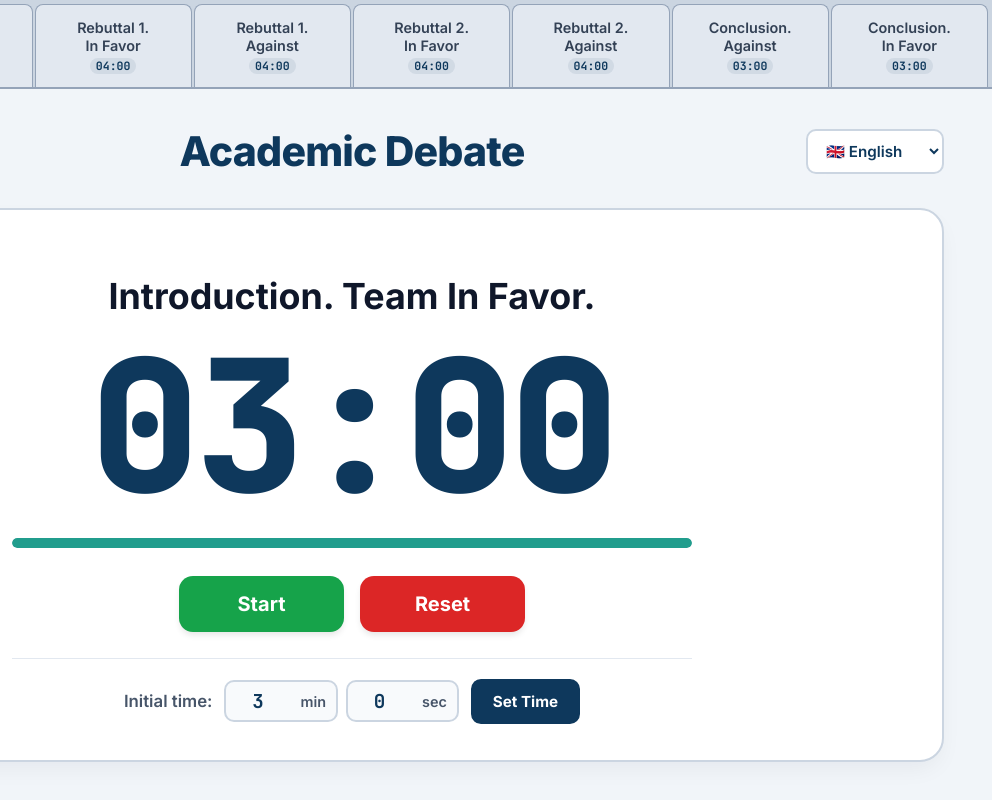
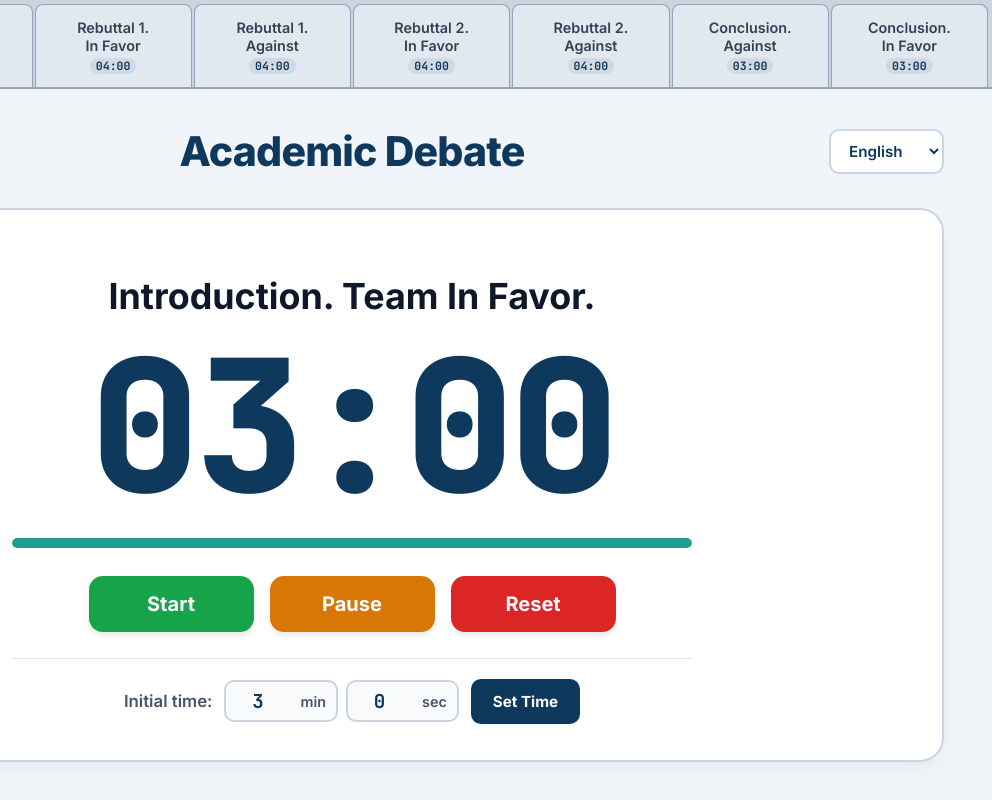
Before and after one commit to sanchezonfire/Cronometro_Canovas, a plain HTML site: page index.html in a window 1280 px wide. Shown: the full height of the page, 288-1280 px from the left. Drawn offline with Linux system fonts and the light colour scheme.

Commit message:
Update index.html

```diff
--- a/index.html
+++ b/index.html
@@ -19,10 +19,10 @@
       --border-color: #cbd5e1;
       --green-btn: #16a34a;
       --green-btn-hover: #15803d;
+      --amber-btn: #d97706;
+      --amber-btn-hover: #b45309;
       --red-btn: #dc2626;
       --red-btn-hover: #b91c1c;
-      --amber-btn: #d97706;
-      --amber-btn-hover: #b45309;
       --overtime-red: #dc2626;
       --overtime-bg: #fef2f2;
     }
@@ -159,7 +159,6 @@
       display: flex;
       justify-content: flex-end;
       align-items: center;
-      gap: 8px;
     }
 
     .lang-select {
@@ -284,7 +283,7 @@
       background-color: var(--overtime-red);
     }
 
-    /* Main Action Buttons (Large Touch Targets) */
+    /* 3 Action Buttons */
     .controls-row {
       display: flex;
       flex-wrap: wrap;
@@ -442,10 +441,10 @@
 
       <div class="lang-wrapper">
         <select id="lang-select" class="lang-select" aria-label="Language">
-          <option value="en">🇬🇧 English</option>
-          <option value="es">🇪🇸 Español</option>
-          <option value="fr">🇫🇷 Français</option>
-          <option value="de">🇩🇪 Deutsch</option>
+          <option value="en">English</option>
+          <option value="es">Español</option>
+          <option value="fr">Français</option>
+          <option value="de">Deutsch</option>
         </select>
       </div>
     </header>
@@ -463,8 +462,10 @@
         <div class="progress-fill" id="progress-bar"></div>
       </div>
 
+      <!-- 3 Buttons: Start, Pause, Reset -->
       <div class="controls-row">
         <button class="btn btn-start" id="btn-start">Start</button>
+        <button class="btn btn-pause" id="btn-pause">Pause</button>
         <button class="btn btn-reset" id="btn-reset">Reset</button>
       </div>
 
@@ -492,7 +493,6 @@
         overtime: "OVERTIME",
         start: "Start",
         pause: "Pause",
-        resume: "Resume",
         reset: "Reset",
         initialLabel: "Initial time:",
         minUnit: "min",
@@ -514,9 +514,8 @@
         overtime: "TIEMPO EXCEDIDO",
         start: "Inicio",
         pause: "Pausa",
-        resume: "Reanudar",
-        reset: "Reiniciar",
-        initialLabel: "Tiempo inicial:",
+        reset: "Fin",
+        initialLabel: "Valor Inicial de los minutos:",
         minUnit: "min",
         secUnit: "seg",
         setTime: "Aplicar",
@@ -534,10 +533,9 @@
       fr: {
         mainTitle: "Débat Académique",
         overtime: "TEMPS DÉPASSÉ",
-        start: "Démarrer",
+        start: "Début",
         pause: "Pause",
-        resume: "Reprendre",
-        reset: "Réinitialiser",
+        reset: "Fin",
         initialLabel: "Temps initial :",
         minUnit: "min",
         secUnit: "sec",
@@ -558,8 +556,7 @@
         overtime: "ZEITÜBERSCHREITUNG",
         start: "Start",
         pause: "Pause",
-        resume: "Fortsetzen",
-        reset: "Zurücksetzen",
+        reset: "Ende",
         initialLabel: "Startzeit:",
         minUnit: "Min",
         secUnit: "Sek",
@@ -592,15 +589,13 @@
     let currentLang = 'en';
     let activeTab = 0;
 
-    // Independent timer state per tab
     const timers = DEFAULT_DURATIONS.map((secs) => ({
       initialSeconds: secs,
-      remainingSeconds: secs, // Negative values represent overtime count-up
+      remainingSeconds: secs,
       running: false,
       intervalId: null
     }));
 
-    // DOM Elements
     const tabsBar = document.getElementById('tabs-bar');
     const langSelect = document.getElementById('lang-select');
     const uiMainTitle = document.getElementById('ui-main-title');
@@ -610,6 +605,7 @@
     const timerDisplay = document.getElementById('timer-display');
     const progressBar = document.getElementById('progress-bar');
     const btnStart = document.getElementById('btn-start');
+    const btnPause = document.getElementById('btn-pause');
     const btnReset = document.getElementById('btn-reset');
     const uiInitialLabel = document.getElementById('ui-initial-label');
     const uiMinUnit = document.getElementById('ui-min-unit');
@@ -618,7 +614,6 @@
     const inputSecs = document.getElementById('input-secs');
     const btnApply = document.getElementById('btn-apply');
 
-    // Simple subtle chime when reaching 00:00
     function playZeroBell() {
       try {
         const ctx = new (window.AudioContext || window.webkitAudioContext)();
@@ -632,9 +627,7 @@
         gain.connect(ctx.destination);
         osc.start();
         osc.stop(ctx.currentTime + 0.85);
-      } catch (e) {
-        // Ignore if audio context is blocked before interaction
-      }
+      } catch (e) {}
     }
 
     function formatTime(totalSeconds) {
@@ -678,29 +671,18 @@
       uiMinUnit.textContent = t.minUnit;
       uiSecUnit.textContent = t.secUnit;
       btnApply.textContent = t.setTime;
+      btnStart.textContent = t.start;
+      btnPause.textContent = t.pause;
       btnReset.textContent = t.reset;
 
-      // Update Start/Pause/Resume button
-      if (state.running) {
-        btnStart.textContent = t.pause;
-        btnStart.className = 'btn btn-pause';
-      } else {
-        const isPristine = state.remainingSeconds === state.initialSeconds;
-        btnStart.textContent = isPristine ? t.start : t.resume;
-        btnStart.className = 'btn btn-start';
-      }
-
-      // Overtime red styling
       if (isOvertime) {
         timerCard.classList.add('overtime-mode');
       } else {
         timerCard.classList.remove('overtime-mode');
       }
 
-      // Digital clock readout
       timerDisplay.textContent = formatTime(state.remainingSeconds);
 
-      // Progress bar percentage
       if (isOvertime || state.initialSeconds === 0) {
         progressBar.style.width = '100%';
       } else {
@@ -719,19 +701,11 @@
       updateDisplay();
     }
 
-    function toggleTimer() {
+    function startTimer() {
       const state = timers[activeTab];
-
-      if (state.running) {
-        clearInterval(state.intervalId);
-        state.running = false;
-        updateDisplay();
-        return;
-      }
+      if (state.running) return;
 
       state.running = true;
-      updateDisplay();
-
       state.intervalId = setInterval(() => {
         state.remainingSeconds -= 1;
         if (state.remainingSeconds === 0) {
@@ -739,6 +713,16 @@
         }
         updateDisplay();
       }, 1000);
+      updateDisplay();
+    }
+
+    function pauseTimer() {
+      const state = timers[activeTab];
+      if (!state.running) return;
+
+      clearInterval(state.intervalId);
+      state.running = false;
+      updateDisplay();
     }
 
     function resetTimer() {
@@ -768,8 +752,8 @@
       updateDisplay();
     }
 
-    // Event Listeners
-    btnStart.addEventListener('click', toggleTimer);
+    btnStart.addEventListener('click', startTimer);
+    btnPause.addEventListener('click', pauseTimer);
     btnReset.addEventListener('click', resetTimer);
     btnApply.addEventListener('click', applyCustomTime);
 
@@ -778,14 +762,12 @@
       updateDisplay();
     });
 
-    // Allow pressing Enter inside the time inputs
     [inputMins, inputSecs].forEach((input) => {
       input.addEventListener('keydown', (e) => {
         if (e.key === 'Enter') applyCustomTime();
       });
     });
 
-    // Initialize UI
     switchTab(0);
   </script>
 </body>
```
